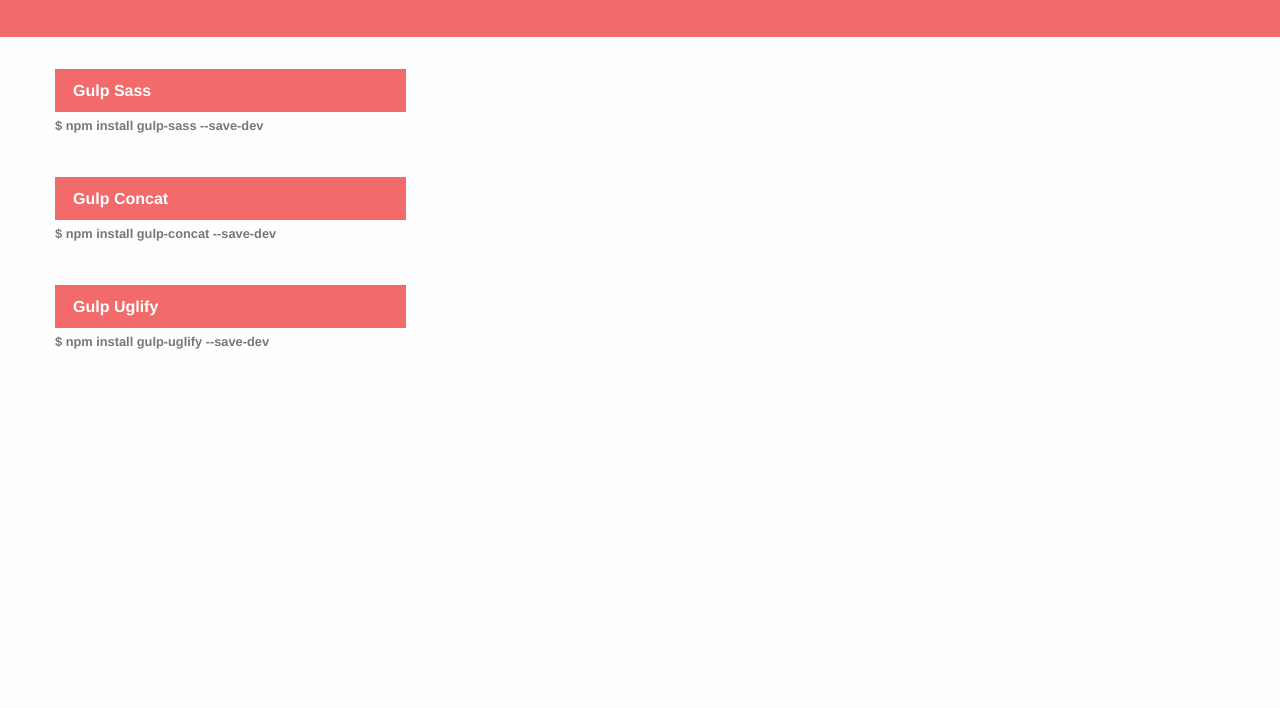
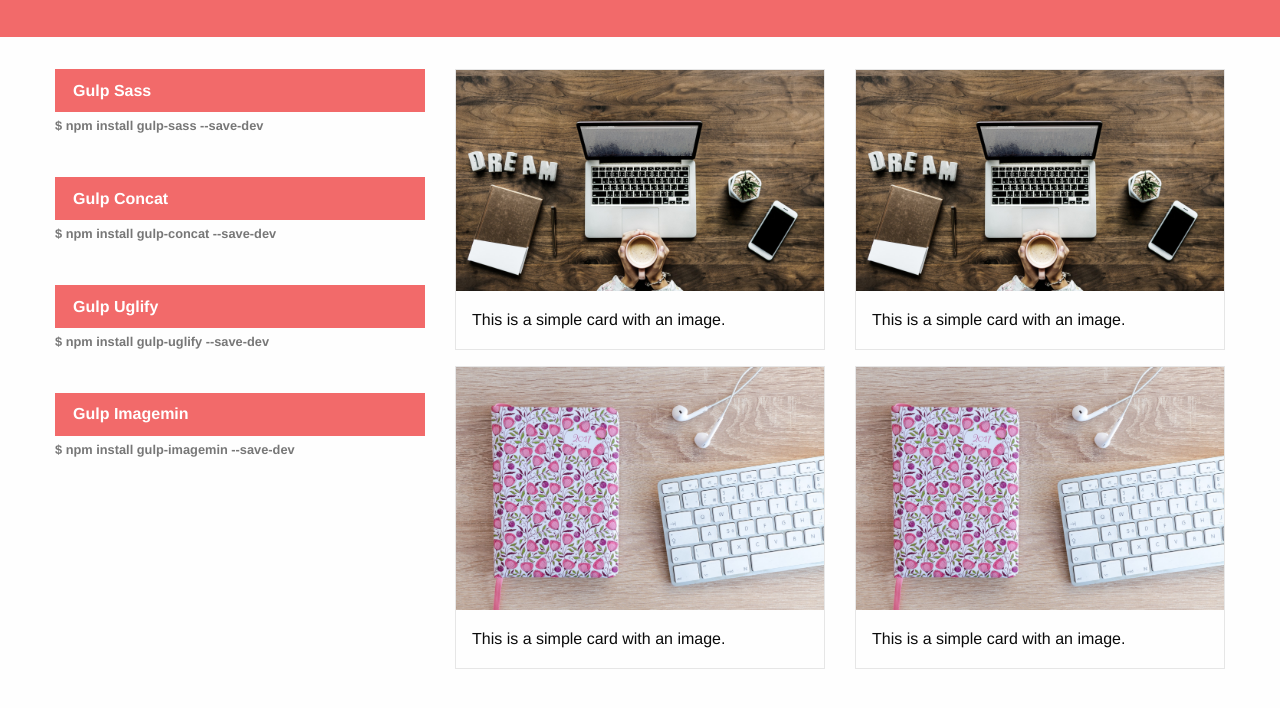
Before and after one commit to GizellySteffanny/gulp-setup, a website: page index.html in a window 1280 px wide. Shown: the part 78-786 px from the top of the page. Drawn offline with nearby package versions, Linux system fonts and the light colour scheme.

Commit message:
Install gulp-imagemin & created task to compress images

```diff
--- a/assets/css/style.min.css
+++ b/assets/css/style.min.css
@@ -1 +1 @@
-header{user-select:none;background-color:#f26a6a;text-align:center;padding:2rem;color:#fff;margin-bottom:2rem}main nav{width:30%}main nav ul li{margin-bottom:1.5rem}main nav ul li a{border:2px solid #f26a6a;background-color:#f26a6a;color:#fff;transition:all 300ms linear;font-weight:600}main nav ul li a:hover,main nav ul li a:active{background-color:#fff;color:#f26a6a}main nav ul li p .install{color:#777;font-weight:600}
+header{user-select:none;-webkit-user-select:none;background-color:#f26a6a;text-align:center;padding:2rem;color:#fff;margin-bottom:2rem}main nav ul li{margin-bottom:1.5rem}main nav ul li a{border:2px solid #f26a6a;background-color:#f26a6a;color:#fff;transition:all 300ms linear;font-weight:600}main nav ul li a:hover,main nav ul li a:active{background-color:#fff;color:#f26a6a}main nav ul li p .install{color:#777;font-weight:600}
--- a/assets/src/sass/header.scss
+++ b/assets/src/sass/header.scss
@@ -3,6 +3,7 @@
 
 header {
     user-select: none;
+    -webkit-user-select: none;
     background-color: $color-primary;
     text-align: center;
     padding: 2rem;
--- a/assets/src/sass/main.scss
+++ b/assets/src/sass/main.scss
@@ -3,7 +3,6 @@
 
 main {
     nav {
-        width: 30%;
         ul {
             li {
                 margin-bottom: 1.5rem;
--- a/index.html
+++ b/index.html
@@ -14,6 +14,8 @@
    </header>
 
    <main class="grid-container">
+     <div class="grid-x grid-margin-x">
+        <div class="cell medium-6 large-4">
           <nav class="sidebar">
               <ul class="vertical menu">
                 <li>
@@ -36,8 +38,59 @@
                       <small class="install"> $ npm install gulp-uglify --save-dev</small>
                   </p>
                 </li>
+
+                <li>
+                  <a href="https://www.npmjs.com/package/gulp-imagemin/" target="_blank">Gulp Imagemin</a>
+                  <p>
+                      <small class="install"> $ npm install gulp-imagemin --save-dev</small>
+                  </p>
+                </li>
               </ul>
             </nav>
+        </div>
+        <div class="cell medium-6 large-8">
+          <section class="grid-x grid-margin-x">
+              <div class="cell medium-6">
+                <div class="card">
+                  <img src="assets/images/computer.jpg">
+                  <div class="card-section">
+                    <p>This is a simple card with an image.</p>
+                  </div>
+                </div>
+              </div>
+
+             <div class="cell medium-6">
+                <div class="card">
+                  <img src="assets/images/computer.jpg">
+                  <div class="card-section">
+                    <p>This is a simple card with an image.</p>
+                  </div>
+                </div>
+             </div>
+          </section>
+
+          <section class="grid-x grid-margin-x">
+              <div class="cell medium-6">
+                <div class="card">
+                  <img src="assets/images/book.jpg">
+                  <div class="card-section">
+                    <p>This is a simple card with an image.</p>
+                  </div>
+                </div>
+              </div>
+
+             <div class="cell medium-6">
+                <div class="card">
+                  <img src="assets/images/book.jpg">
+                  <div class="card-section">
+                    <p>This is a simple card with an image.</p>
+                  </div>
+                </div>
+             </div>
+          </section>
+        </div>
+     </div>
+
    </main>
 
     <script src="node_modules/jquery/dist/jquery.min.js"></script>
```
Also changed, not shown: gulpfile.js (+26 -6 lines), assets/images/book.jpg (added), assets/images/computer.jpg (added), assets/src/images/book.jpg (added), assets/src/images/computer.jpg (added). Lines whose indentation alone changed are shown as unchanged.
